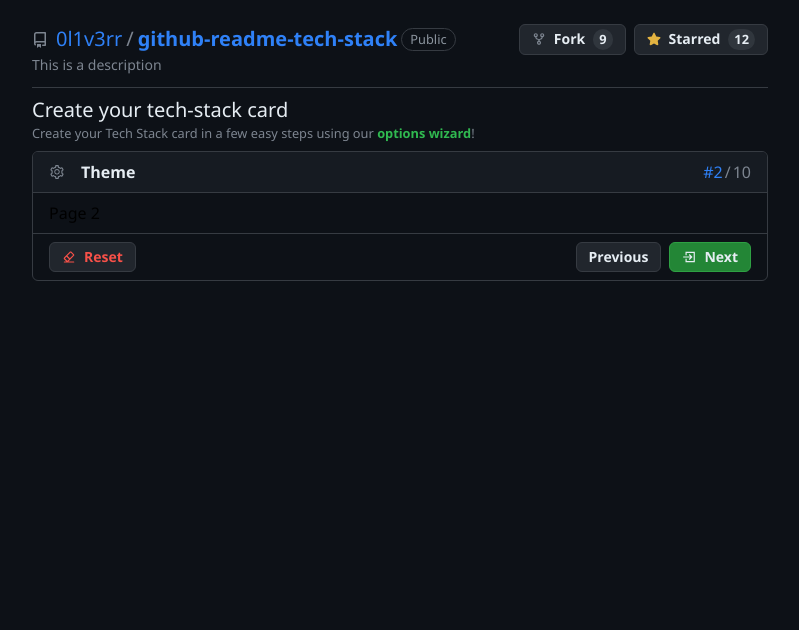
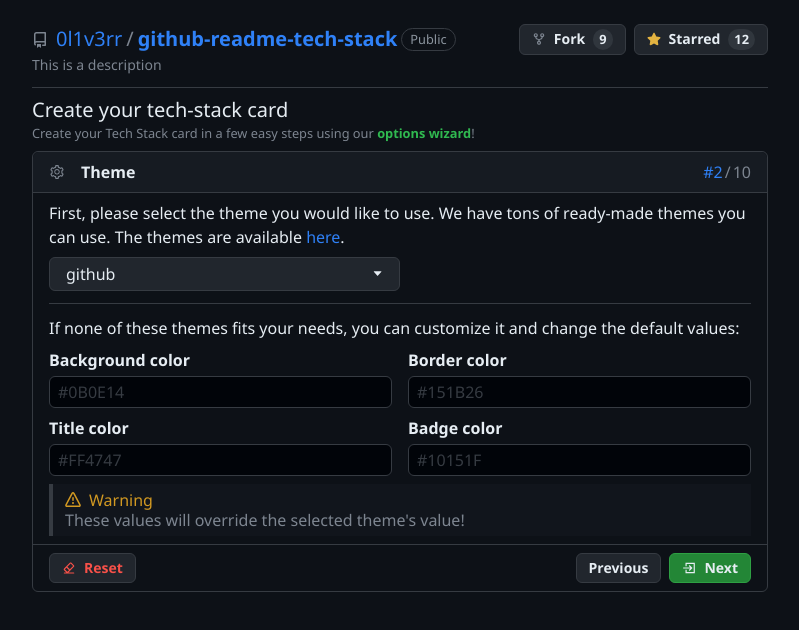
Before and after one commit to 0l1v3rr/github-readme-tech-stack, a React (Vite) app in the folder client/: page / in a window 1280 px wide. Both pictures are taken after a click on the button "Next". Shown: the top 630 px of the page, without its empty margins (240-1039 px from the left). Built offline with nearby package versions, Linux system fonts and the light colour scheme.

Commit message:
client: add PageTwo.tsx

```diff
--- a/client/src/components/form/PageTwo.tsx
+++ b/client/src/components/form/PageTwo.tsx
@@ -1,8 +1,73 @@
-import React from "react";
 import FormWrapper from "../ui/FormWrapper";
+import Link from "../ui/Link";
+import Select from "../ui/Select";
+import InputWrapper from "../ui/InputWrapper";
+import Hr from "../ui/Hr";
+import P from "../ui/P";
+import Input from "../ui/Input";
+import Quote from "../ui/Quote";
 
 const PageTwo = () => {
-  return <FormWrapper title="Theme">Page 2</FormWrapper>;
+  const themes = ["github", "github_dark"];
+
+  return (
+    <FormWrapper title="Theme" className="gap-2">
+      <p className="text-gh-text">
+        First, please select the theme you would like to use. We have tons of
+        ready-made themes you can use. The themes are available{" "}
+        <Link href="https://github.com/0l1v3rr/github-readme-tech-stack/blob/master/docs/THEMES.md">
+          here
+        </Link>
+        .
+      </p>
+
+      <Select
+        id="themes"
+        label="Themes"
+        className="w-[50%]"
+        filter={true}
+        selected={{ label: themes[0], value: themes[0] }}
+        options={themes.map((theme) => ({
+          label: theme,
+          value: theme,
+        }))}
+        select={() => {
+          console.log("hi");
+        }}
+      />
+
+      <Hr />
+
+      <P>
+        If none of these themes fits your needs, you can customize it and change
+        the default values:
+      </P>
+
+      <div className="flex gap-4">
+        <InputWrapper label="Background color" htmlFor="bg-color">
+          <Input placeholder="#0B0E14" className="w-full" id="bg-color" />
+        </InputWrapper>
+
+        <InputWrapper label="Border color" htmlFor="border-color">
+          <Input placeholder="#151B26" className="w-full" id="border-color" />
+        </InputWrapper>
+      </div>
+
+      <div className="flex gap-4">
+        <InputWrapper label="Title color" htmlFor="title-color">
+          <Input placeholder="#FF4747" className="w-full" id="title-color" />
+        </InputWrapper>
+
+        <InputWrapper label="Badge color" htmlFor="badge-color">
+          <Input placeholder="#10151F" className="w-full" id="badge-color" />
+        </InputWrapper>
+      </div>
+
+      <Quote variant="Warning">
+        These values will override the selected theme's value!
+      </Quote>
+    </FormWrapper>
+  );
 };
 
 export default PageTwo;
--- a/client/src/components/ui/FormWrapper.tsx
+++ b/client/src/components/ui/FormWrapper.tsx
@@ -17,10 +17,10 @@ const FormWrapper = ({ title, children, className, ...props }: Props) => {
 
   return (
     <form
-      className="h-full w-full overflow-hidden rounded-md border border-gh-border"
+      className="h-full w-full rounded-md border border-gh-border"
       {...props}
     >
-      <div className="flex select-none items-center gap-4 border-b border-gh-border bg-gh-bg-secondary px-4 py-3 leading-none">
+      <div className="flex select-none items-center gap-4 rounded-tl-md rounded-tr-md border-b border-gh-border bg-gh-bg-secondary px-4 py-3 leading-none">
         <AiOutlineSetting className="text-gh-text-secondary" />
 
         <h2 className="font-semibold text-gh-text">{title}</h2>
@@ -54,7 +54,11 @@ const FormWrapper = ({ title, children, className, ...props }: Props) => {
         />
 
         <Button
-          onClick={nextPage}
+          type="submit"
+          onClick={(e) => {
+            e.preventDefault();
+            nextPage();
+          }}
           label={isLastPage ? "Generate" : "Next"}
           variant="success"
           size="small"
--- /dev/null
+++ b/client/src/components/ui/Hr.tsx
@@ -0,0 +1,3 @@
+const Hr = () => <div className="my-1 h-[1px] w-full bg-gh-border" />;
+
+export default Hr;
--- a/client/src/components/ui/InputWrapper.tsx
+++ b/client/src/components/ui/InputWrapper.tsx
@@ -14,7 +14,7 @@ const InputWrapper: FC<InputWrapperProps> = ({
   description,
 }) => {
   return (
-    <div className="flex flex-col gap-1">
+    <div className="flex w-full flex-col gap-1">
       <label
         htmlFor={htmlFor}
         className="flex select-none items-start gap-1 font-semibold text-gh-text"
--- /dev/null
+++ b/client/src/components/ui/P.tsx
@@ -0,0 +1,11 @@
+import { ReactNode } from "react";
+
+type Props = {
+  children: ReactNode;
+};
+
+const P = ({ children }: Props) => {
+  return <p className="text-gh-text">{children}</p>;
+};
+
+export default P;
--- /dev/null
+++ b/client/src/components/ui/Quote.tsx
@@ -0,0 +1,41 @@
+import { FC, ReactNode } from "react";
+import { cn } from "./utils";
+import { AiOutlineInfoCircle } from "react-icons/ai";
+
+interface QuoteProps {
+  variant: "Warning" | "Info" | "Note";
+  children: ReactNode;
+}
+
+const Quote: FC<QuoteProps> = ({ variant, children }) => {
+  return (
+    <div className="flex flex-col justify-center border-l-4 border-gh-border bg-gh-bg-secondary/50 pb-1 pl-3 pt-2 text-gh-text-secondary">
+      <div
+        className={cn(
+          "flex select-none items-center gap-2 leading-none",
+          variant === "Warning" ? "fill-gh-mustard text-gh-mustard" : "",
+          variant === "Info" ? "text-gh-blue-active" : "",
+          variant === "Note" ? "text-gh-text-secondary" : ""
+        )}
+      >
+        {variant === "Warning" && (
+          <svg
+            viewBox="0 0 16 16"
+            version="1.1"
+            width="16"
+            height="16"
+            aria-hidden="true"
+          >
+            <path d="M6.457 1.047c.659-1.234 2.427-1.234 3.086 0l6.082 11.378A1.75 1.75 0 0 1 14.082 15H1.918a1.75 1.75 0 0 1-1.543-2.575Zm1.763.707a.25.25 0 0 0-.44 0L1.698 13.132a.25.25 0 0 0 .22.368h12.164a.25.25 0 0 0 .22-.368Zm.53 3.996v2.5a.75.75 0 0 1-1.5 0v-2.5a.75.75 0 0 1 1.5 0ZM9 11a1 1 0 1 1-2 0 1 1 0 0 1 2 0Z"></path>
+          </svg>
+        )}
+        {variant === "Info" && <AiOutlineInfoCircle />}
+        <span>{variant}</span>
+      </div>
+
+      {children}
+    </div>
+  );
+};
+
+export default Quote;
--- a/client/src/components/ui/Select.tsx
+++ b/client/src/components/ui/Select.tsx
@@ -37,6 +37,7 @@ const Select: FC<SelectProps> = ({
 
   return (
     <button
+      type="button"
       value={selected.value}
       onBlur={() => setIsActive(false)}
       onClick={(e) => {
@@ -60,7 +61,7 @@ const Select: FC<SelectProps> = ({
       <div
         className={cn(
           "absolute left-0 top-10 border border-gh-border bg-gh-bg-secondary",
-          "w-full overflow-hidden rounded-md shadow-md transition-all duration-100",
+          "z-50 w-full overflow-hidden rounded-md shadow-md transition-all duration-100",
           isActive
             ? "pointer-events-auto opacity-100"
             : "pointer-events-none opacity-0"
--- a/client/tailwind.config.js
+++ b/client/tailwind.config.js
@@ -25,6 +25,7 @@ export default {
         "gh-gray-active": "#30363D",
 
         "gh-orange": "#f78166",
+        "gh-mustard": "#d29922",
         "gh-yellow": "#e3b341",
         "gh-lime": "#30b950",
       },
```
Also changed, not shown: client/src/main.tsx (+4 -4 lines).
